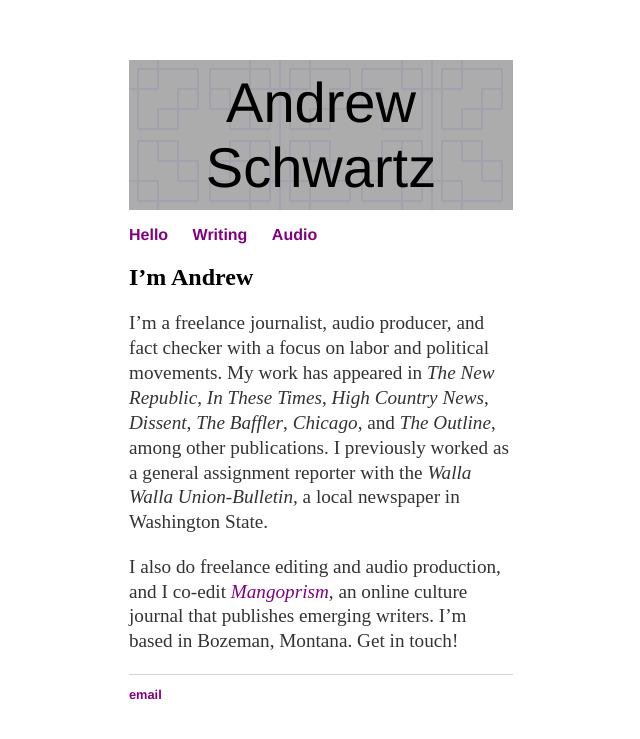
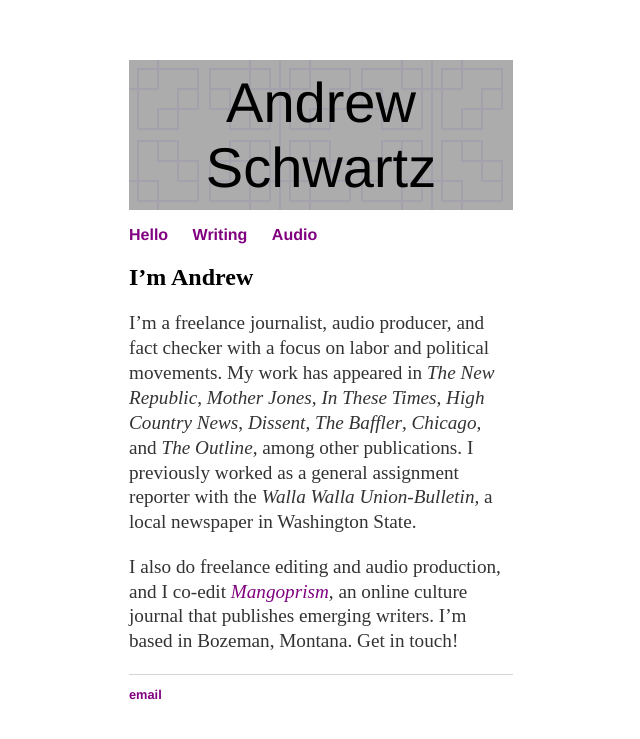
Before and after one commit to aonschwartz/aonschwartz.github.io, a Jekyll site: the page built from index.md, in a window 1280 px wide. Shown: the top 739 px of the page, without its empty margins (319-959 px from the left). Built offline with Jekyll 4.4.1, drawn with Linux system fonts in a browser that asks for light colours.

Commit message:
Update new piece
Update new piece

```diff
--- a/index.md
+++ b/index.md
@@ -6,6 +6,6 @@ title: Andrew Schwartz
 
 ## I'm Andrew
 
-I'm a freelance journalist, audio producer, and fact checker with a focus on labor and political movements. My work has appeared in *The New Republic*, *In These Times*, *High Country News*, *Dissent*, *The Baffler*, *Chicago*, and *The Outline*, among other publications. I previously worked as a general assignment reporter with the *Walla Walla Union-Bulletin,* a local newspaper in Washington State.
+I'm a freelance journalist, audio producer, and fact checker with a focus on labor and political movements. My work has appeared in *The New Republic*, *Mother Jones,* *In These Times*, *High Country News*, *Dissent*, *The Baffler*, *Chicago*, and *The Outline*, among other publications. I previously worked as a general assignment reporter with the *Walla Walla Union-Bulletin,* a local newspaper in Washington State.
 
 I also do freelance editing and audio production, and I co-edit *[Mangoprism](https://mangoprism.com/)*, an online culture journal that publishes emerging writers. I'm based in Bozeman, Montana. Get in touch!
```
Also changed, not shown: about/index.md (+2 -0 lines).
